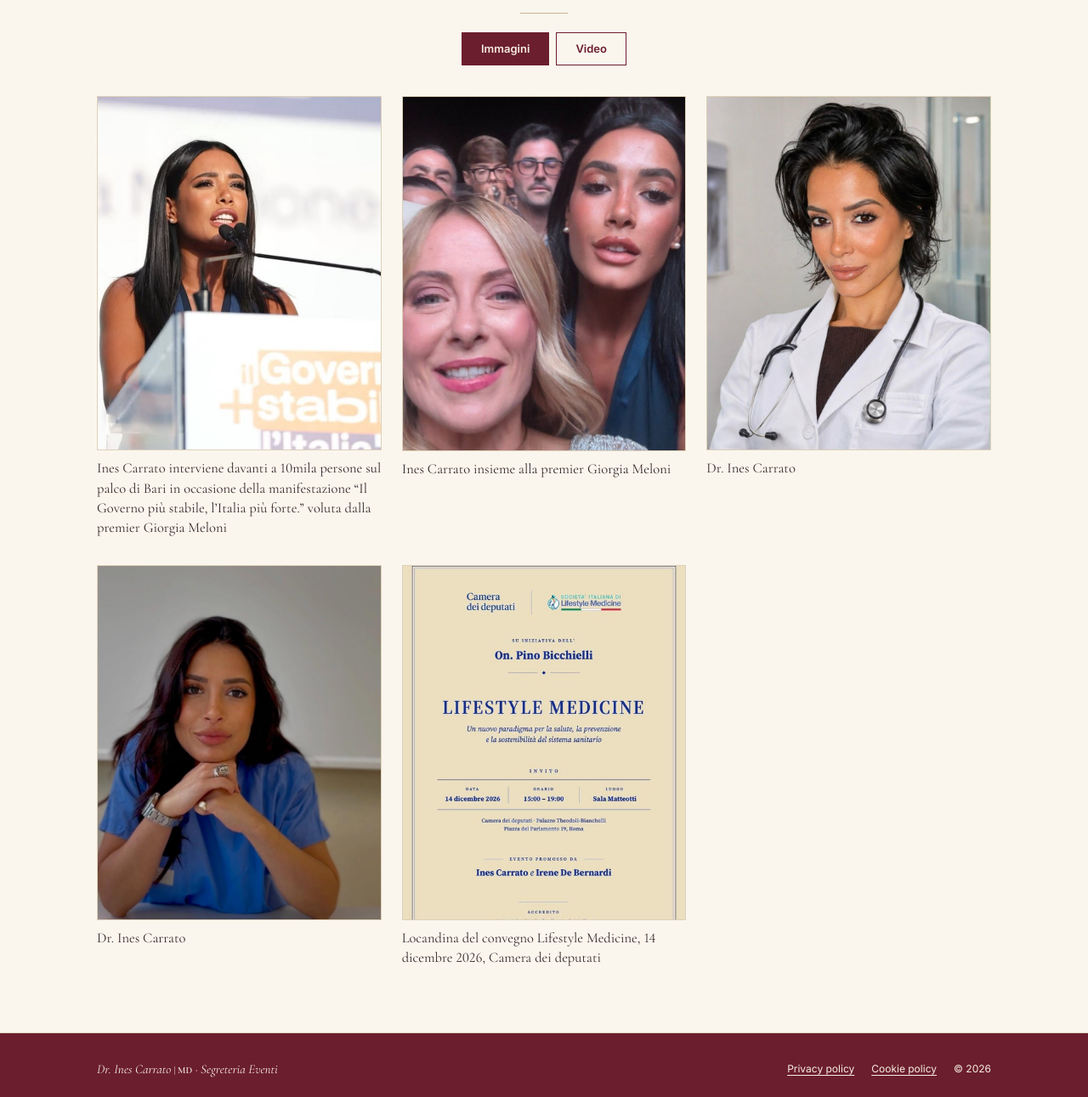
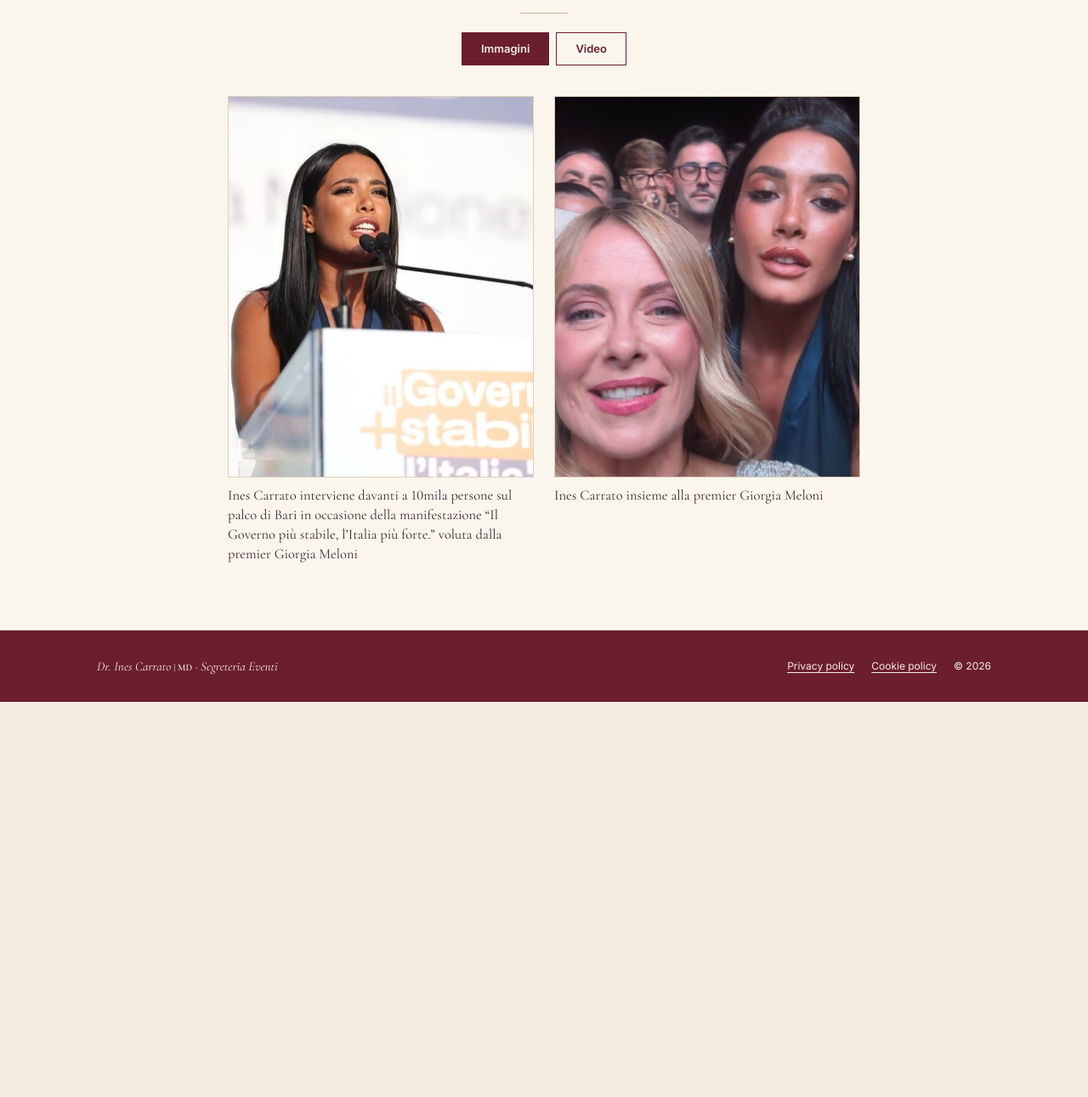
Before and after one commit to realchri10/drinescarrato, a plain HTML site: page galleria-immagini.html in a window 1280 px wide. Shown: the part 209-1500 px from the top of the page at 85% size. After the commit the page ends 1035 px from the top, so only its background shows below. Drawn offline with nearby package versions, Linux system fonts and the light colour scheme.

Commit message:
Galleria immagini: solo le foto di Bari e con la premier, griglia centrata
Co-Authored-By: Claude Opus 5.5 <noreply@anthropic.com>
Claude-Session: https://claude.ai/code/session_01C4swCxYQtsHoWAHKuRf2Ut

```diff
--- a/galleria-immagini.html
+++ b/galleria-immagini.html
@@ -67,24 +67,6 @@
           </a>
           <figcaption>Ines Carrato insieme alla premier Giorgia Meloni</figcaption>
         </figure>
-        <figure class="gallery-card">
-          <a href="assets/galleria/ines-carrato-2.jpg" class="gallery-item" data-caption="Dr. Ines Carrato">
-            <img src="assets/galleria/ines-carrato-2.jpg" alt="Dr. Ines Carrato" width="1024" height="1280" loading="lazy" style="object-position: center top">
-          </a>
-          <figcaption>Dr. Ines Carrato</figcaption>
-        </figure>
-        <figure class="gallery-card">
-          <a href="assets/galleria/ines-carrato-1.jpg" class="gallery-item" data-caption="Dr. Ines Carrato">
-            <img src="assets/galleria/ines-carrato-1.jpg" alt="Dr. Ines Carrato" width="900" height="900" loading="lazy" style="object-position: center top">
-          </a>
-          <figcaption>Dr. Ines Carrato</figcaption>
-        </figure>
-        <figure class="gallery-card">
-          <a href="assets/galleria/locandina-lifestyle-medicine.jpg" class="gallery-item" data-caption="Locandina del convegno Lifestyle Medicine, 14 dicembre 2026, Camera dei deputati">
-            <img src="assets/galleria/locandina-lifestyle-medicine.jpg" alt="Locandina del convegno Lifestyle Medicine, 14 dicembre 2026, Camera dei deputati" width="509" height="720" loading="lazy" style="object-position: center top">
-          </a>
-          <figcaption>Locandina del convegno Lifestyle Medicine, 14 dicembre 2026, Camera dei deputati</figcaption>
-        </figure>
       </div>
     </div>
   </section>
--- a/style.css
+++ b/style.css
@@ -208,7 +208,7 @@ main > .section:last-child { border-bottom: 0; }
   border: 1px solid var(--burgundy); padding: 8px 22px;
 }
 .gallery-tabs a[aria-current="page"], .gallery-tabs a:hover { background: var(--burgundy); color: var(--cream); }
-.gallery-grid { display: grid; grid-template-columns: repeat(auto-fill, minmax(260px, 1fr)); gap: 32px 24px; align-items: start; }
+.gallery-grid { display: grid; grid-template-columns: repeat(auto-fit, minmax(260px, 360px)); justify-content: center; gap: 32px 24px; align-items: start; }
 .gallery-card { margin: 0; display: flex; flex-direction: column; }
 .gallery-card figcaption { font-variant-numeric: lining-nums; font-family: var(--serif); font-size: 16.5px; line-height: 1.4; color: var(--text); margin-top: 10px; }
 .gallery-item { display: block; overflow: hidden; border: 1px solid var(--border); background: var(--beige); }
```
Also changed, not shown: assets/galleria/ines-carrato-1.jpg (deleted), assets/galleria/ines-carrato-2.jpg (deleted), assets/galleria/locandina-lifestyle-medicine.jpg (deleted).
